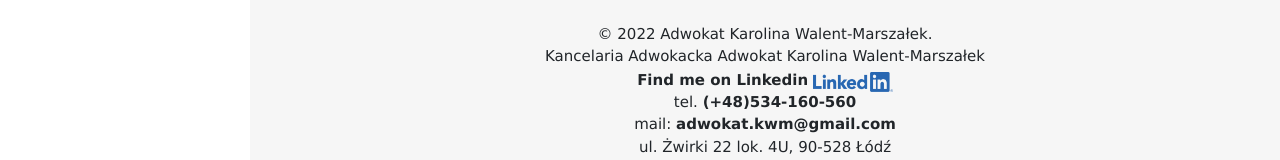
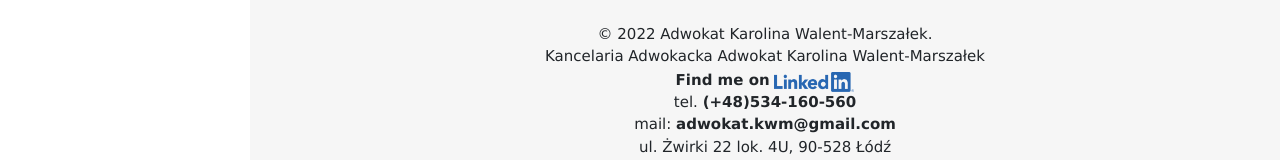
Before and after one commit to Elizabeth5335/Kancelaria, a plain HTML site: page index.html in a window 1280 px wide. Shown: the part 934-1094 px from the top of the page. Drawn offline with nearby package versions, Linux system fonts and the light colour scheme.

Commit message:
Update index.html

```diff
--- a/index.html
+++ b/index.html
@@ -55,7 +55,7 @@ Quisque faucibus at justo et consectetur. Fusce non pellentesque nunc. Nulla ven
 <footer class="footer">
   <section id="hero" class="animate__animated animate__fadeIn d-flex flex-column p-5" style="background: #F6F6F6; text-align:center;">
     <p>© 2022 Adwokat Karolina Walent-Marszałek. <br>Kancelaria Adwokacka Adwokat Karolina Walent-Marszałek<br>
-      <a class="" href="https://www.linkedin.com/in/karolina-walent-marsza%C5%82ek-4451391b9/?originalSubdomain=pl" style="text-decoration: none;"> <b style="vertical-align: middle">Find me on Linkedin</b> <img src="./img/li_logo.png" style="max-width: 80px;"> </a><br>
+      <a class="" href="https://www.linkedin.com/in/karolina-walent-marsza%C5%82ek-4451391b9/?originalSubdomain=pl" style="text-decoration: none;"> <b style="vertical-align: middle">Find me on</b> <img src="./img/li_logo.png" style="max-width: 80px;"> </a><br>
       tel. <a href="tel:+48534160560"  style="text-decoration: none;"><b>(+48)534-160-560</b></a>
       <br>mail: <a href="mail:adwokat.kwm@gmail.com" style="text-decoration: none;"><b>adwokat.kwm@gmail.com</b></a>
       <br>ul. Żwirki 22 lok. 4U, 90-528 Łódź<br>NIP: 947-18-48-728<br>
```
